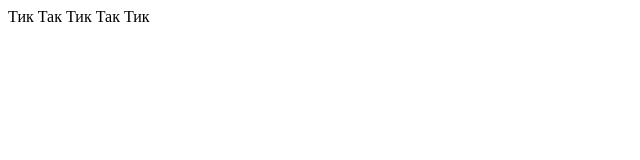
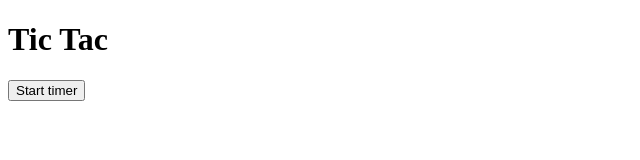
Before and after one commit to 777dan/tic-tac, a plain HTML site: page index.html in a window 1280 px wide. Shown: the whole page, without its empty margins (0-640 px from the left). Drawn offline with Linux system fonts and the light colour scheme.

Commit message:
added setTimeout and other functions

```diff
--- a/index.html
+++ b/index.html
@@ -9,6 +9,7 @@
 
 <body>
     <h1>Tic Tac</h1>
+    <button onclick="startTimer(setTime())">Start timer</button>
     <script src="./script.js"></script>
 </body>
 
--- a/script.js
+++ b/script.js
@@ -1,12 +1,5 @@
 let tick = true;
-let counter = 0;
-let d = new Date();
-let dif = 0;
-function ticker() {
-    let d1 = new Date();
-    if (dif > 10) {
-        clearInterval(interval);
-    } else {
+let ticker = () => {
     if (tick) {
         document.write("Тик ");
         tick = false;
@@ -14,9 +7,14 @@ function ticker() {
         document.write("Так ");
         tick = true;
     }
-        counter++;
-        dif = (d1.getTime() - d.getTime()) / 1000;
-        console.log(dif);
 }
+
+let setTime = () => {
+    seconds = +prompt("Input a number of seconds");
+    return seconds * 1000;
 }
+
+let startTimer = (seconds) => {
     let interval = setInterval(ticker, 1000);
+    setTimeout(() => clearInterval(interval), seconds);
+}
```
Lines whose indentation alone changed are shown as unchanged.
